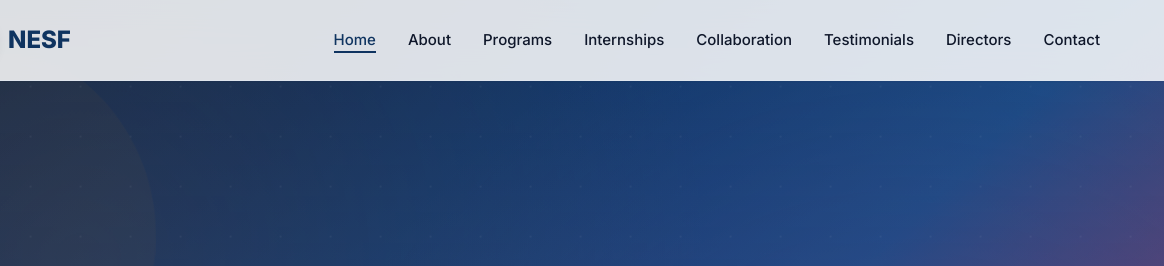
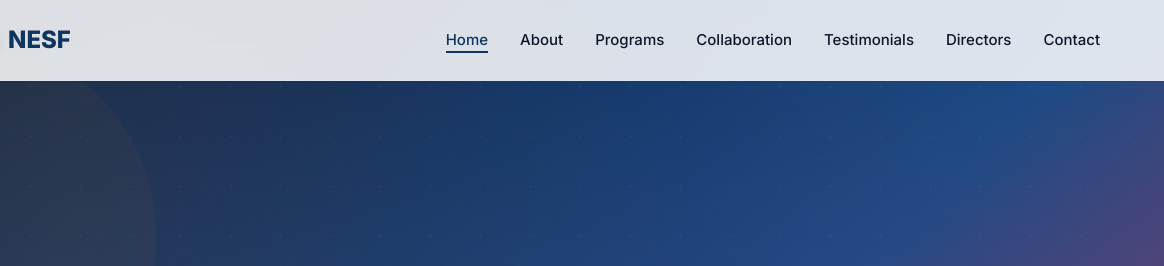
Before and after one commit to sarkarnayan9863-svg/nesdi-website, a plain HTML site: page index.html in a window 1280 px wide. Shown: the top 266 px of the page, 116-1280 px from the left. Drawn offline with Linux system fonts and the light colour scheme.

Commit message:
Remove internships option from navbar and footer

```diff
--- a/index.html
+++ b/index.html
@@ -40,7 +40,6 @@
                 <li><a href="#home" class="nav-link active">Home</a></li>
                 <li><a href="#about" class="nav-link">About</a></li>
                 <li><a href="#programs" class="nav-link">Programs</a></li>
-                <li><a href="#internships" class="nav-link">Internships</a></li>
                 <li><a href="#collaboration" class="nav-link">Collaboration</a></li>
                 <li><a href="#testimonials" class="nav-link">Testimonials</a></li>
                 <li><a href="#directors" class="nav-link">Directors</a></li>
@@ -879,7 +878,7 @@
                         <li><a href="#home">Home</a></li>
                         <li><a href="#about">About Us</a></li>
                         <li><a href="#programs">Programs</a></li>
-                        <li><a href="#internships">Internships</a></li>
+                        <li><a href="#collaboration">Collaboration</a></li>
                     </ul>
                 </div>
                 <div class="footer-col">
```
